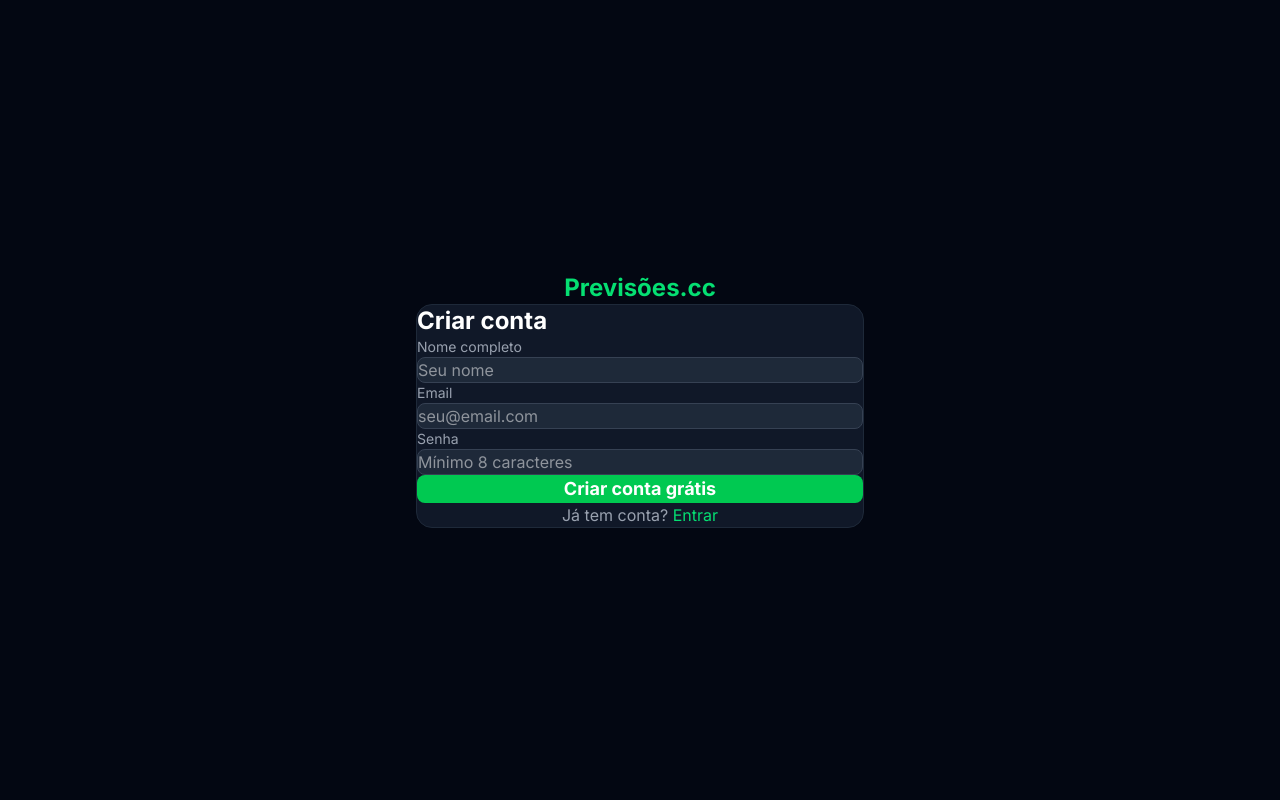
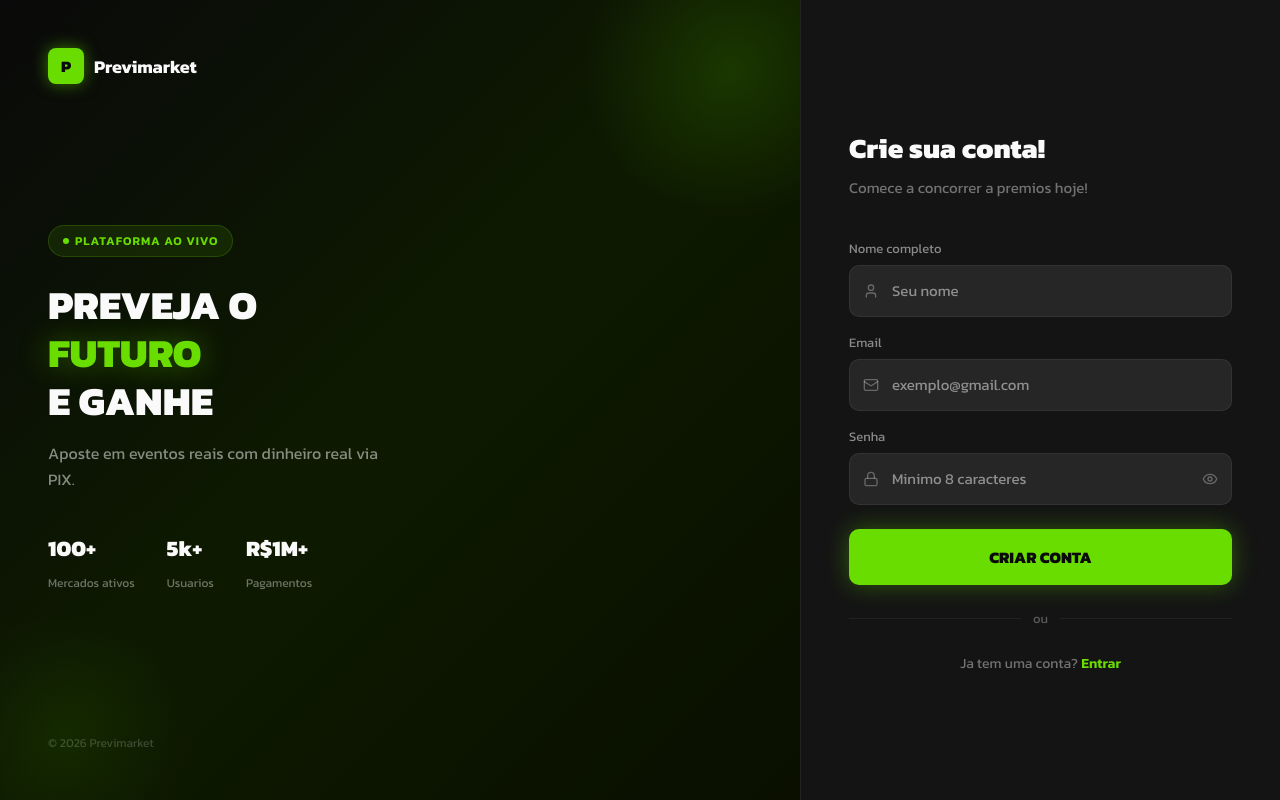
Before and after one commit to netoads11/previsoes-frontend, a Next.js app: page /cadastrar in a window 1280 px wide. Built offline with nearby package versions, Linux system fonts and the light colour scheme.

Commit message:
feat: pagina cadastro redesign

```diff
--- a/app/cadastrar/page.tsx
+++ b/app/cadastrar/page.tsx
@@ -2,12 +2,16 @@
 import { useState } from 'react'
 import Link from 'next/link'
 import { useRouter } from 'next/navigation'
+import { User, Mail, Lock, Eye, EyeOff, TrendingUp, BarChart2, Zap } from 'lucide-react'
+
+const API = 'http://187.77.248.115:3001'
 
 export default function Cadastrar() {
   const router = useRouter()
   const [name, setName] = useState('')
   const [email, setEmail] = useState('')
   const [password, setPassword] = useState('')
+  const [showPass, setShowPass] = useState(false)
   const [error, setError] = useState('')
   const [loading, setLoading] = useState(false)
 
@@ -16,7 +20,7 @@
     setLoading(true)
     setError('')
     try {
-      const res = await fetch("http://187.77.248.115:3001" + '/api/auth/register', {
+      const res = await fetch(API + '/api/auth/register', {
         method: 'POST',
         headers: { 'Content-Type': 'application/json' },
         body: JSON.stringify({ name, email, password })
@@ -25,7 +29,7 @@
       if (!res.ok) throw new Error(data.error)
       localStorage.setItem('token', data.token)
       localStorage.setItem('user', JSON.stringify(data.user))
-      router.push('/mercados')
+      router.push('/')
     } catch (err: any) {
       setError(err.message || 'Erro ao cadastrar')
     } finally {
@@ -34,32 +38,88 @@
   }
 
   return (
-    <main className="min-h-screen bg-gray-950 text-white flex items-center justify-center">
-      <div className="w-full max-w-md px-6">
-        <Link href="/" className="block text-center text-2xl font-bold text-green-400 mb-8">Previsões.cc</Link>
-        <div className="bg-gray-900 border border-gray-800 rounded-2xl p-8">
-          <h2 className="text-2xl font-bold mb-6">Criar conta</h2>
-          {error && <div className="bg-red-900 border border-red-700 text-red-300 px-4 py-3 rounded-lg mb-4">{error}</div>}
-          <form onSubmit={handleCadastro} className="space-y-4">
-            <div>
-              <label className="block text-sm text-gray-400 mb-1">Nome completo</label>
-              <input type="text" value={name} onChange={e => setName(e.target.value)} required className="w-full bg-gray-800 border border-gray-700 rounded-lg px-4 py-3 text-white focus:outline-none focus:border-green-500" placeholder="Seu nome"/>
+    <div style={{display:'flex',minHeight:'100vh',background:'var(--background)',fontFamily:'Kanit,sans-serif'}}>
+      <div style={{flex:1,background:'linear-gradient(135deg,#0a0a0a 0%,#0d1a00 50%,#0a0f00 100%)',display:'flex',flexDirection:'column',justifyContent:'space-between',padding:'48px',position:'relative',overflow:'hidden'}}>
+        <div style={{position:'absolute',top:'-80px',right:'-80px',width:'300px',height:'300px',borderRadius:'50%',background:'radial-gradient(circle,rgba(106,221,0,0.15) 0%,transparent 70%)'}}/>
+        <div style={{position:'absolute',bottom:'-60px',left:'-60px',width:'250px',height:'250px',borderRadius:'50%',background:'radial-gradient(circle,rgba(106,221,0,0.08) 0%,transparent 70%)'}}/>
+        <div style={{display:'flex',alignItems:'center',gap:'10px'}}>
+          <div style={{width:'36px',height:'36px',borderRadius:'8px',background:'var(--primary)',display:'flex',alignItems:'center',justifyContent:'center',boxShadow:'0 0 16px rgba(106,221,0,0.5)'}}>
+            <span style={{color:'#0a0a0a',fontWeight:800,fontSize:'16px'}}>P</span>
+          </div>
+          <span style={{color:'var(--foreground)',fontWeight:700,fontSize:'18px'}}>Previmarket</span>
+        </div>
+        <div>
+          <div style={{display:'inline-flex',alignItems:'center',gap:'6px',background:'rgba(106,221,0,0.1)',border:'1px solid rgba(106,221,0,0.2)',borderRadius:'20px',padding:'6px 14px',marginBottom:'24px'}}>
+            <div style={{width:'6px',height:'6px',borderRadius:'50%',background:'var(--primary)'}}/>
+            <span style={{color:'var(--primary)',fontSize:'12px',fontWeight:600,textTransform:'uppercase',letterSpacing:'0.08em'}}>Plataforma ao vivo</span>
+          </div>
+          <h1 style={{fontSize:'40px',fontWeight:800,color:'var(--foreground)',lineHeight:1.2,marginBottom:'16px',textTransform:'uppercase'}}>
+            PREVEJA O<br/>
+            <span style={{color:'var(--primary)',textShadow:'0 0 30px rgba(106,221,0,0.4)'}}>FUTURO</span><br/>
+            E GANHE
+          </h1>
+          <p style={{color:'rgba(255,255,255,0.5)',fontSize:'16px',lineHeight:1.6,maxWidth:'360px'}}>
+            Aposte em eventos reais com dinheiro real via PIX.
+          </p>
+          <div style={{display:'flex',gap:'32px',marginTop:'40px'}}>
+            {[{label:'Mercados ativos',value:'100+'},{label:'Usuarios',value:'5k+'},{label:'Pagamentos',value:'R$1M+'}].map(stat=>(
+              <div key={stat.label}>
+                <div style={{fontSize:'22px',fontWeight:800,color:'var(--foreground)',marginBottom:'4px'}}>{stat.value}</div>
+                <span style={{fontSize:'12px',color:'rgba(255,255,255,0.4)'}}>{stat.label}</span>
+              </div>
+            ))}
+          </div>
+        </div>
+        <p style={{color:'rgba(255,255,255,0.2)',fontSize:'12px'}}>© 2026 Previmarket</p>
+      </div>
+      <div style={{width:'480px',flexShrink:0,display:'flex',flexDirection:'column',justifyContent:'center',padding:'48px',borderLeft:'1px solid var(--border)'}}>
+        <div style={{marginBottom:'40px'}}>
+          <h2 style={{fontSize:'28px',fontWeight:800,color:'var(--foreground)',marginBottom:'8px'}}>Crie sua conta!</h2>
+          <p style={{color:'rgba(255,255,255,0.4)',fontSize:'15px'}}>Comece a concorrer a premios hoje!</p>
+        </div>
+        {error && (
+          <div style={{background:'rgba(239,68,68,0.1)',border:'1px solid rgba(239,68,68,0.3)',borderRadius:'8px',padding:'12px 16px',marginBottom:'20px',color:'#f87171',fontSize:'14px'}}>
+            {error}
+          </div>
+        )}
+        <form onSubmit={handleCadastro} style={{display:'flex',flexDirection:'column',gap:'16px'}}>
+          <div>
+            <label style={{fontSize:'13px',color:'rgba(255,255,255,0.5)',display:'block',marginBottom:'6px'}}>Nome completo</label>
+            <div style={{position:'relative'}}>
+              <User style={{position:'absolute',left:'14px',top:'50%',transform:'translateY(-50%)',width:'16px',height:'16px',color:'rgba(255,255,255,0.3)'}}/>
+              <input type="text" value={name} onChange={e=>setName(e.target.value)} required placeholder="Seu nome" style={{width:'100%',background:'var(--muted)',border:'1px solid var(--border)',borderRadius:'10px',padding:'14px 14px 14px 42px',color:'var(--foreground)',fontSize:'15px',outline:'none',fontFamily:'Kanit,sans-serif'}} onFocus={e=>e.target.style.borderColor='rgba(106,221,0,0.5)'} onBlur={e=>e.target.style.borderColor='var(--border)'}/>
             </div>
-            <div>
-              <label className="block text-sm text-gray-400 mb-1">Email</label>
-              <input type="email" value={email} onChange={e => setEmail(e.target.value)} required className="w-full bg-gray-800 border border-gray-700 rounded-lg px-4 py-3 text-white focus:outline-none focus:border-green-500" placeholder="seu@email.com"/>
+          </div>
+          <div>
+            <label style={{fontSize:'13px',color:'rgba(255,255,255,0.5)',display:'block',marginBottom:'6px'}}>Email</label>
+            <div style={{position:'relative'}}>
+              <Mail style={{position:'absolute',left:'14px',top:'50%',transform:'translateY(-50%)',width:'16px',height:'16px',color:'rgba(255,255,255,0.3)'}}/>
+              <input type="email" value={email} onChange={e=>setEmail(e.target.value)} required placeholder="exemplo@gmail.com" style={{width:'100%',background:'var(--muted)',border:'1px solid var(--border)',borderRadius:'10px',padding:'14px 14px 14px 42px',color:'var(--foreground)',fontSize:'15px',outline:'none',fontFamily:'Kanit,sans-serif'}} onFocus={e=>e.target.style.borderColor='rgba(106,221,0,0.5)'} onBlur={e=>e.target.style.borderColor='var(--border)'}/>
             </div>
-            <div>
-              <label className="block text-sm text-gray-400 mb-1">Senha</label>
-              <input type="password" value={password} onChange={e => setPassword(e.target.value)} required minLength={8} className="w-full bg-gray-800 border border-gray-700 rounded-lg px-4 py-3 text-white focus:outline-none focus:border-green-500" placeholder="Mínimo 8 caracteres"/>
+          </div>
+          <div>
+            <label style={{fontSize:'13px',color:'rgba(255,255,255,0.5)',display:'block',marginBottom:'6px'}}>Senha</label>
+            <div style={{position:'relative'}}>
+              <Lock style={{position:'absolute',left:'14px',top:'50%',transform:'translateY(-50%)',width:'16px',height:'16px',color:'rgba(255,255,255,0.3)'}}/>
+              <input type={showPass?'text':'password'} value={password} onChange={e=>setPassword(e.target.value)} required minLength={8} placeholder="Minimo 8 caracteres" style={{width:'100%',background:'var(--muted)',border:'1px solid var(--border)',borderRadius:'10px',padding:'14px 42px 14px 42px',color:'var(--foreground)',fontSize:'15px',outline:'none',fontFamily:'Kanit,sans-serif'}} onFocus={e=>e.target.style.borderColor='rgba(106,221,0,0.5)'} onBlur={e=>e.target.style.borderColor='var(--border)'}/>
+              <button type="button" onClick={()=>setShowPass(!showPass)} style={{position:'absolute',right:'14px',top:'50%',transform:'translateY(-50%)',background:'none',border:'none',cursor:'pointer',color:'rgba(255,255,255,0.3)',padding:'0'}}>
+                {showPass?<EyeOff style={{width:'16px',height:'16px'}}/>:<Eye style={{width:'16px',height:'16px'}}/>}
+              </button>
             </div>
-            <button type="submit" disabled={loading} className="w-full bg-green-500 hover:bg-green-600 disabled:opacity-50 py-3 rounded-lg font-bold text-lg">
-              {loading ? 'Criando conta...' : 'Criar conta grátis'}
-            </button>
-          </form>
-          <p className="text-center text-gray-400 mt-6">Já tem conta? <Link href="/login" className="text-green-400 hover:underline">Entrar</Link></p>
+          </div>
+          <button type="submit" disabled={loading} style={{width:'100%',padding:'16px',borderRadius:'10px',border:'none',cursor:loading?'not-allowed':'pointer',background:'var(--primary)',color:'#0a0a0a',fontWeight:800,fontSize:'16px',fontFamily:'Kanit,sans-serif',boxShadow:'0 0 24px rgba(106,221,0,0.35)',opacity:loading?0.7:1,marginTop:'8px'}}>
+            {loading?'Criando conta...':'CRIAR CONTA'}
+          </button>
+        </form>
+        <div style={{display:'flex',alignItems:'center',gap:'12px',margin:'24px 0'}}>
+          <div style={{flex:1,height:'1px',background:'var(--border)'}}/>
+          <span style={{color:'rgba(255,255,255,0.3)',fontSize:'13px'}}>ou</span>
+          <div style={{flex:1,height:'1px',background:'var(--border)'}}/>
         </div>
+        <p style={{textAlign:'center',color:'rgba(255,255,255,0.4)',fontSize:'14px'}}>
+          Ja tem uma conta? <Link href="/login" style={{color:'var(--primary)',fontWeight:600,textDecoration:'none'}}>Entrar</Link>
+        </p>
       </div>
-    </main>
+    </div>
   )
 }
```
